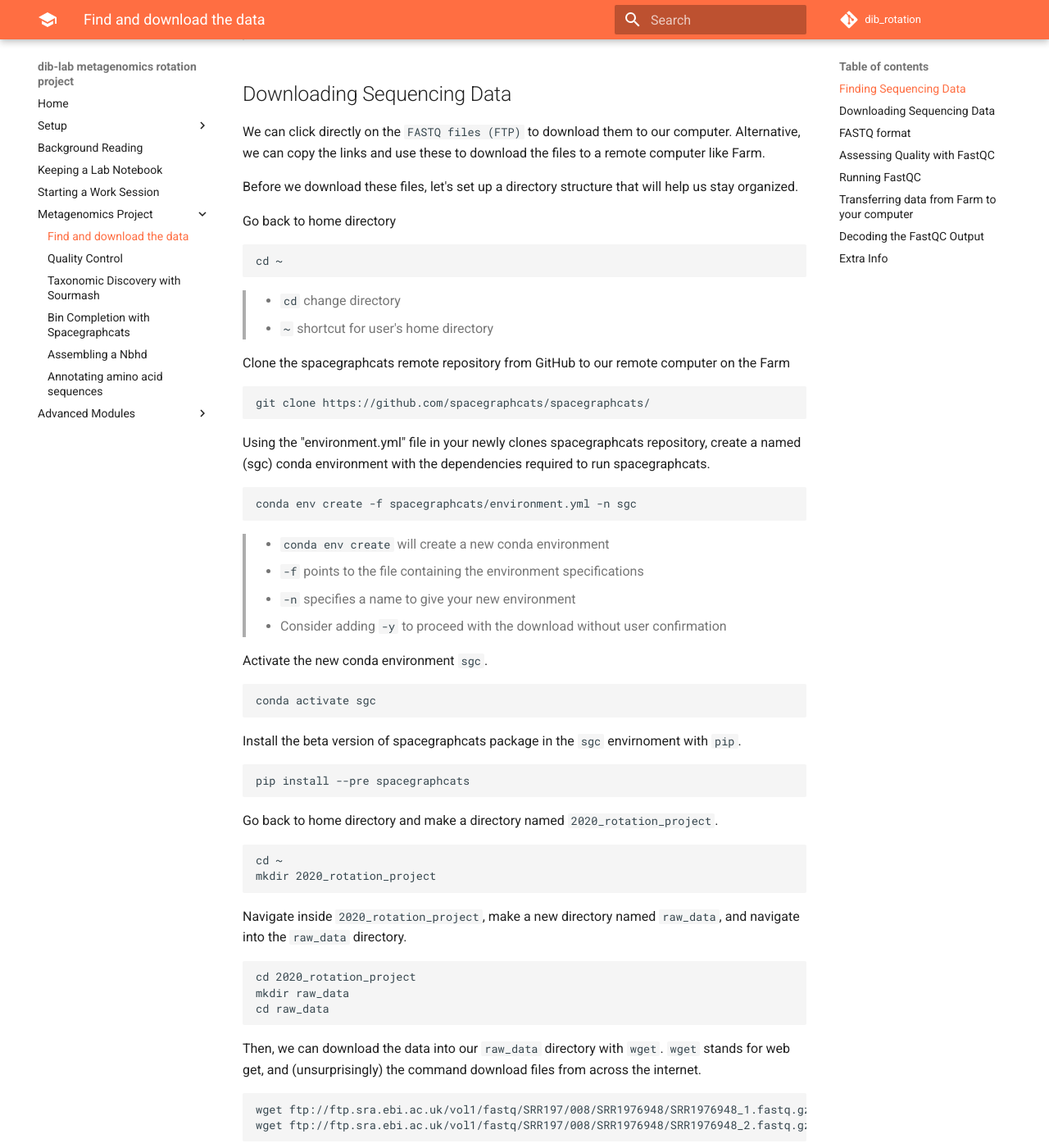
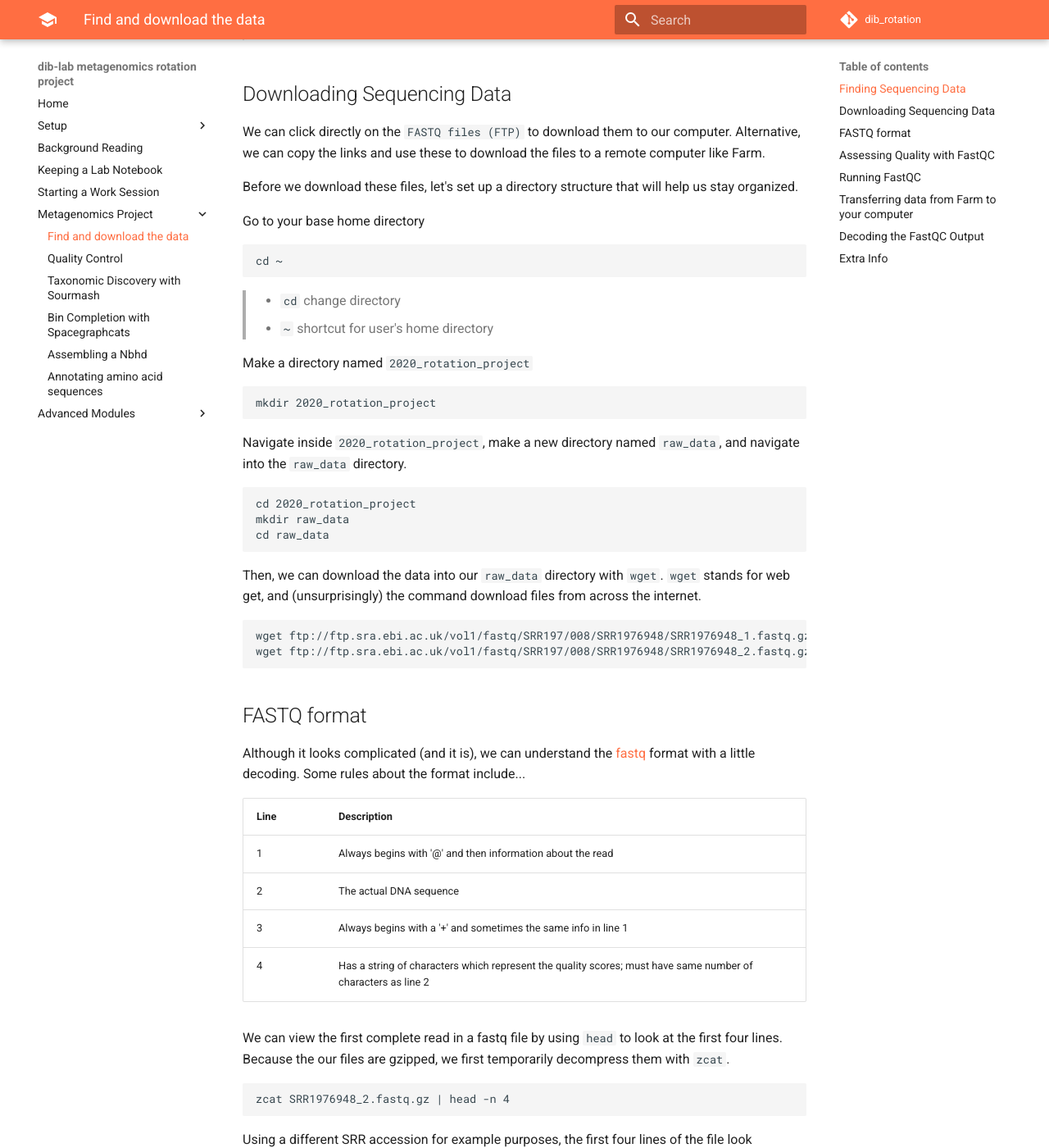
Before and after one commit to dib-lab/dib_rotation, an MkDocs documentation site: the page built from doc/05_starting_with_data.md, in a window 1280 px wide and 1400 px high, scrolled down 2088 px. Shown: the whole window at 82% size. Built offline with MkDocs 1.6.1 and Material for MkDocs 9.7.7, drawn with Linux system fonts in a browser that asks for light colours; comment, search, counter and statistics services are not loaded.

Commit message:
Removed sgc text from 05_starting_with_data.md

````diff
--- a/doc/05_starting_with_data.md
+++ b/doc/05_starting_with_data.md
@@ -41,7 +41,7 @@
 
 Before we download these files, let's set up a directory structure that will help us stay organized.
 
-Go back to home directory
+Go to your base home directory
 
 ```
 cd ~
@@ -49,38 +49,9 @@
 > - `cd` change directory
 > - `~` shortcut for user's home directory
 
-Clone the spacegraphcats remote repository from GitHub to our remote computer on the Farm
+Make a directory named `2020_rotation_project`
 
 ```
-git clone https://github.com/spacegraphcats/spacegraphcats/
-```
-
-Using the "environment.yml" file in your newly clones spacegraphcats repository, create a named (sgc) conda environment with the dependencies required to run spacegraphcats.
-
-```
-conda env create -f spacegraphcats/environment.yml -n sgc
-```
-> - `conda env create` will create a new conda environment
-> - `-f` points to the file containing the environment specifications
-> - `-n` specifies a name to give your new environment
-> - Consider adding `-y` to proceed with the download without user confirmation
-
-Activate the new conda environment `sgc`.
-
-```
-conda activate sgc
-```
-
-Install the beta version of spacegraphcats package in the `sgc` envirnoment with `pip`.
-
-```
-pip install --pre spacegraphcats
-```
-
-Go back to home directory and make a directory named `2020_rotation_project`.
-
-```
-cd ~
 mkdir 2020_rotation_project
 ```
 
````
